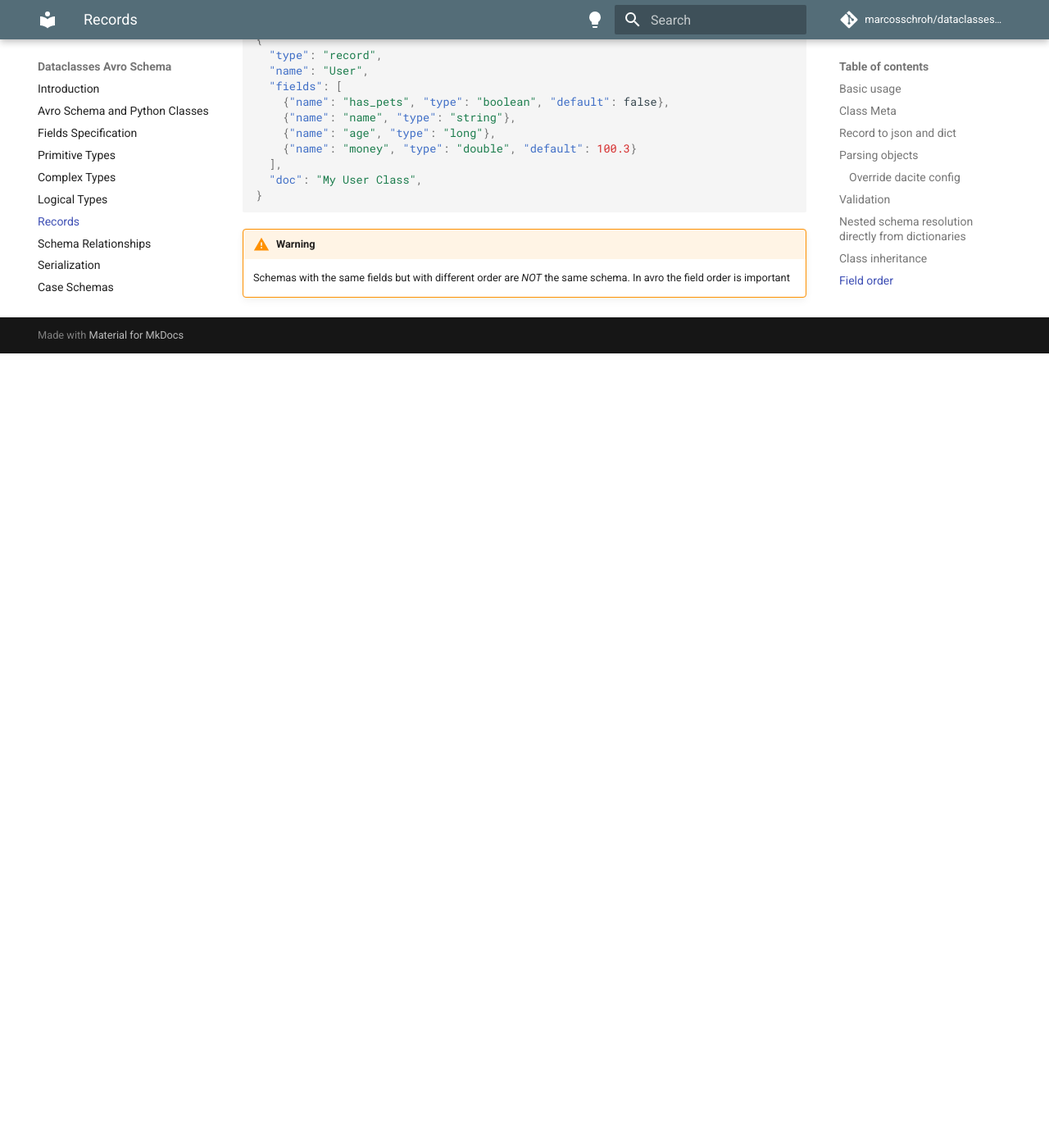
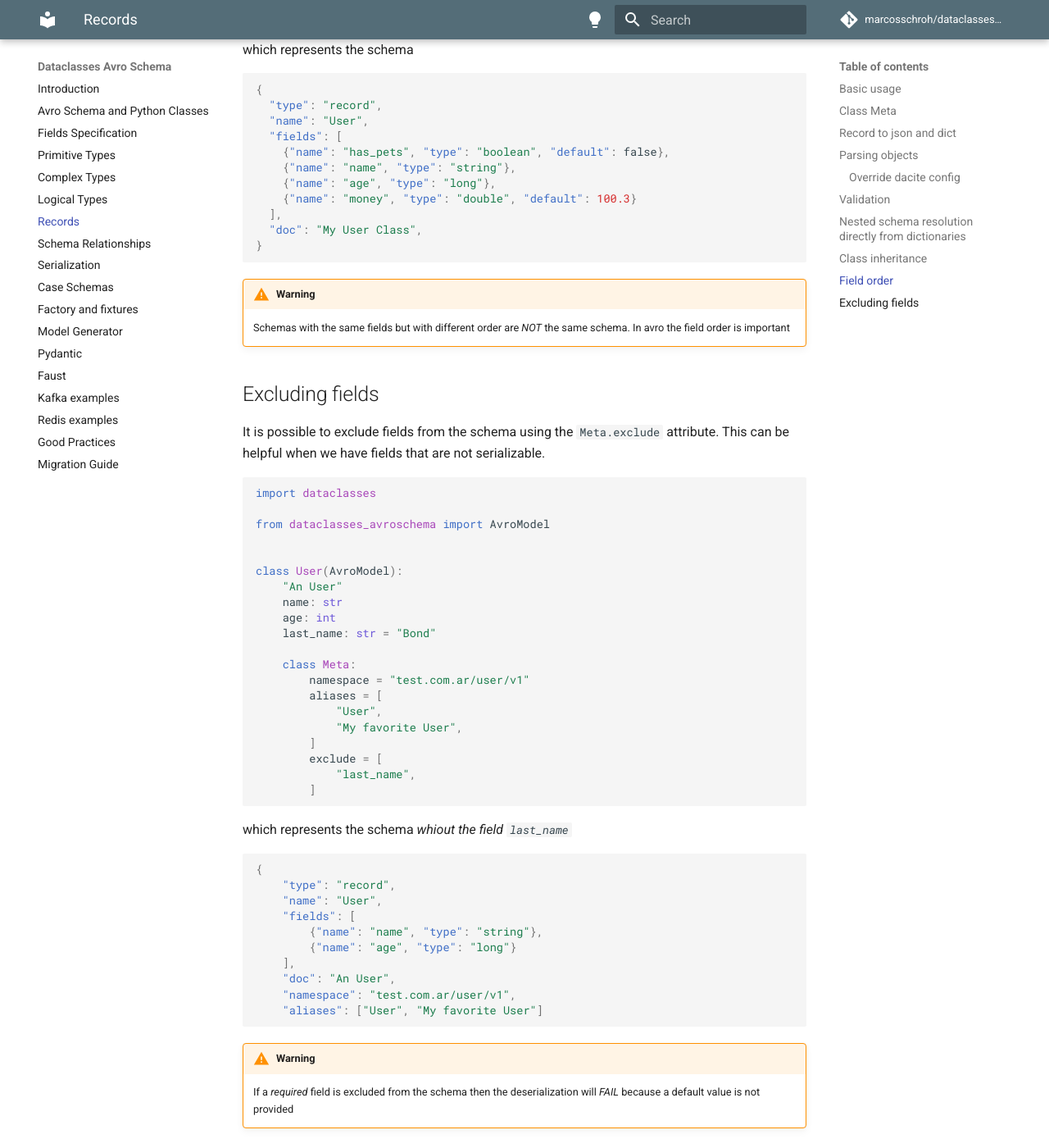
Before and after one commit to marcosschroh/dataclasses-avroschema, an MkDocs documentation site: the page built from docs/records.md, in a window 1280 px wide and 1400 px high, scrolled down 8279 px. Shown: the whole window at 82% size. Built offline with MkDocs 1.6.1 and Material for MkDocs 9.7.7, drawn with Linux system fonts in a browser that asks for light colours; comment, search, counter and statistics services are not loaded; before the commit the page ends 8710 px from its top, so only the background shows below that; some of the changed text lies outside the part shown.

Commit message:
feat: option to exclude fields on the output schema added. (#423)

````diff
--- a/docs/records.md
+++ b/docs/records.md
@@ -45,7 +45,7 @@
 
 ## Class Meta
 
-The `class Meta` is used to specify schema attributes that are not represented by the class fields like `namespace`, `aliases` and whether to include the `schema documentation`. Also custom schema name (the default is the class' name) via `schema_name` attribute, and `alias_nested_items` when you have nested items and you want to use custom naming for them, `custom dacite` configuration can be provided and `field_order`
+The `class Meta` is used to specify schema attributes that are not represented by the class fields like `namespace`, `aliases` and whether to include the `schema documentation`. Also custom schema name (the default is the class' name) via `schema_name` attribute, `alias_nested_items` when you have nested items and you want to use custom naming for them, `custom dacite` configuration can be provided, `field_order` and `exclude`.
 
 ```python title="Class Meta description"
 class Meta:
@@ -55,6 +55,7 @@
     aliases = ["User", "My favorite User"]
     alias_nested_items = {"address": "Address"}
     field_order = ["age", "name",]
+    exclude = ["last_name",]
     dacite_config = {
         "strict_unions_match": True,
         "strict": True,
@@ -70,6 +71,8 @@
 `alias_nested_items Optional[Dict[str, str]]`: Nested items names
 
 `field_order Optiona[List[str]]`: List of field names to specify their order to the output schema
+
+`exclude Optiona[List[str]]`: List of field names to be excluded in the output schema
 
 ## Record to json and dict
 
@@ -421,7 +424,7 @@
         field_order = ["has_pets",]
 ```
 
-and now it represents the schame
+which represents the schema
 
 ```json
 {
@@ -439,3 +442,48 @@
 
 !!! warning
     Schemas with the same fields but with different order are *NOT* the same schema. In avro the field order is important
+
+## Excluding fields
+
+It is possible to exclude fields from the schema using the `Meta.exclude` attribute. This can be helpful when we have fields that are not serializable.
+
+```python
+import dataclasses
+
+from dataclasses_avroschema import AvroModel
+
+
+class User(AvroModel):
+    "An User"
+    name: str
+    age: int
+    last_name: str = "Bond"
+
+    class Meta:
+        namespace = "test.com.ar/user/v1"
+        aliases = [
+            "User",
+            "My favorite User",
+        ]
+        exclude = [
+            "last_name",
+        ]
+```
+
+which represents the schema *whiout the field `last_name`*
+
+```json
+{
+    "type": "record",
+    "name": "User",
+    "fields": [
+        {"name": "name", "type": "string"},
+        {"name": "age", "type": "long"}
+    ],
+    "doc": "An User",
+    "namespace": "test.com.ar/user/v1",
+    "aliases": ["User", "My favorite User"]
+```
+
+!!! warning
+    If a *required* field is excluded from the schema then the deserialization will *FAIL* because a default value is not provided
````
Also changed, not shown: docs/faust_records.md (+1 -1 lines), 5 other files.
